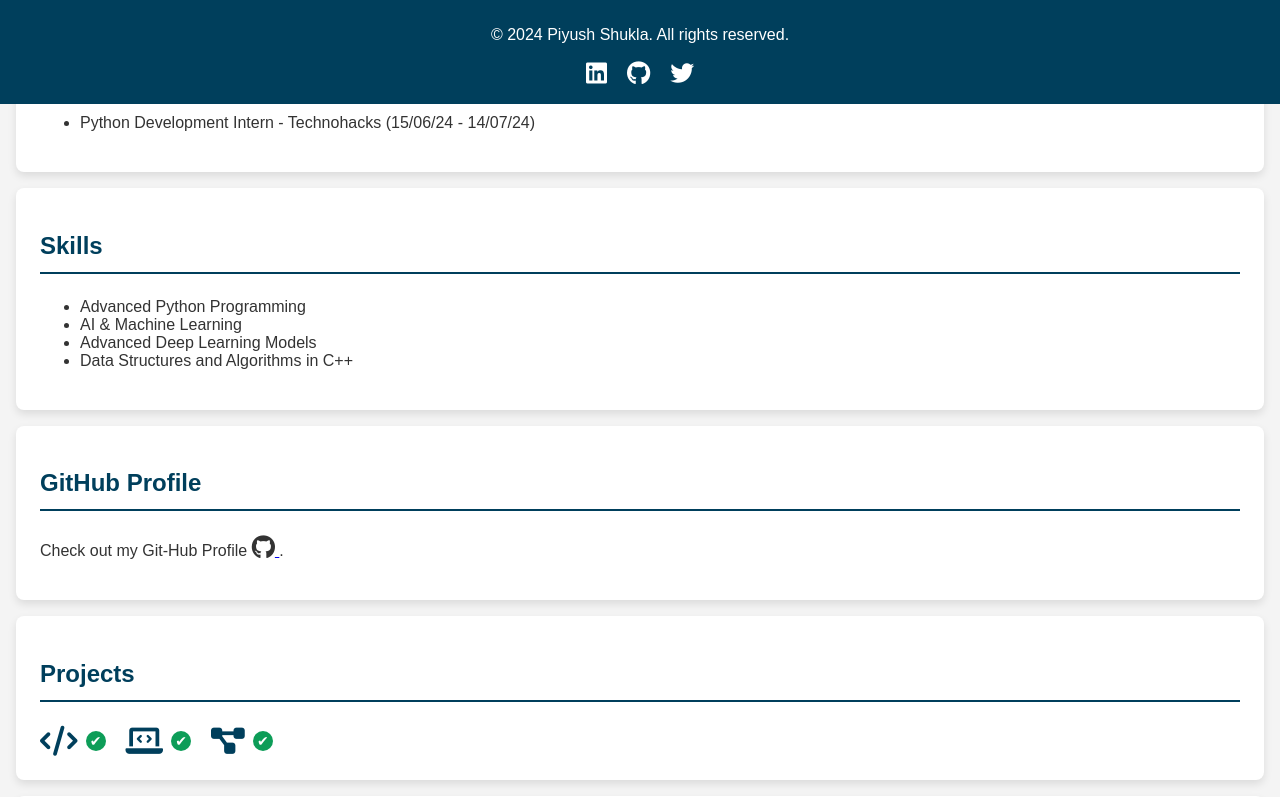
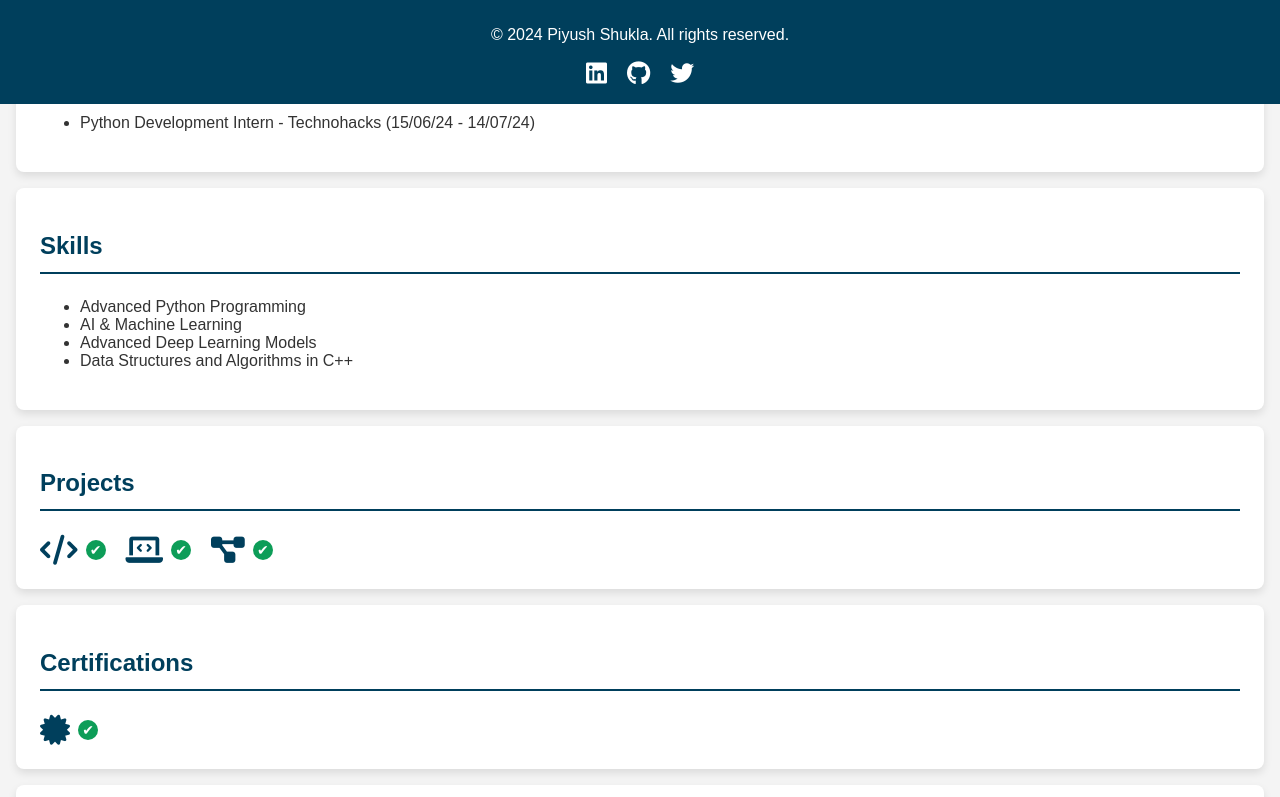
Before and after one commit to piyush1222p/Portfolio, a plain HTML site: page index.html in a window 1280 px wide. Shown: the part 696-1493 px from the top of the page. Drawn offline with Linux system fonts and the light colour scheme.

Commit message:
Update index.html

```diff
--- a/index.html
+++ b/index.html
@@ -253,7 +253,6 @@
     <a href="#education">Education</a>
     <a href="#experience">Experience</a>
     <a href="#skills">Skills</a>
-    <a href="#github">GitHub</a>
     <a href="#projects">Projects</a>
     <a href="#certifications">Certifications</a>
     <a href="#achievements">Achievements</a>
@@ -301,14 +300,6 @@
       <li>Advanced Deep Learning Models</li>
       <li>Data Structures and Algorithms in C++</li>
     </ul>
-  </section>
-  <section id="github">
-    <h2>GitHub Profile</h2>
-    <p>Check out my Git-Hub Profile
-      <a href="https://github.com/piyush1222p" target="_blank" aria-label="GitHub Profile">
-        <i class="fab fa-github" style="font-size: 24px; color: #333;"></i>
-      </a>.
-    </p>
   </section>
   <section id="projects">
     <h2>Projects</h2>
```
